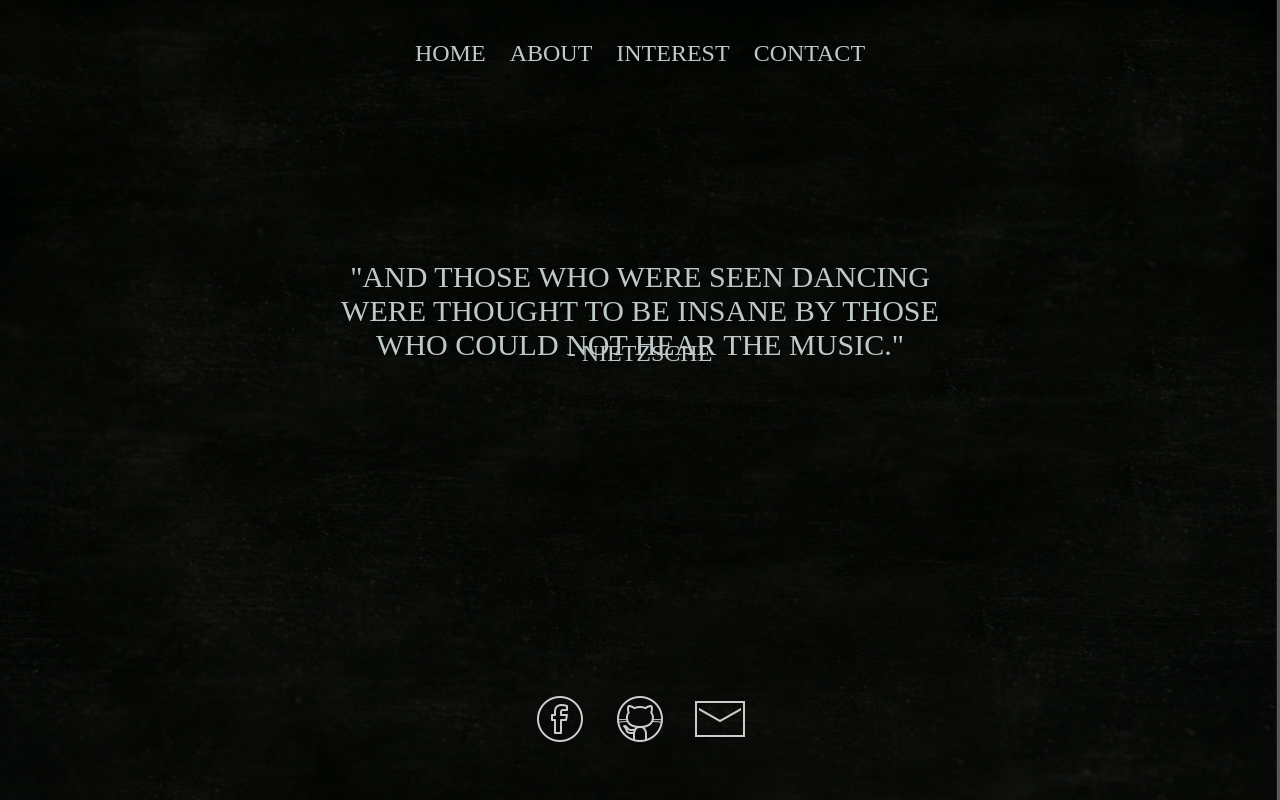
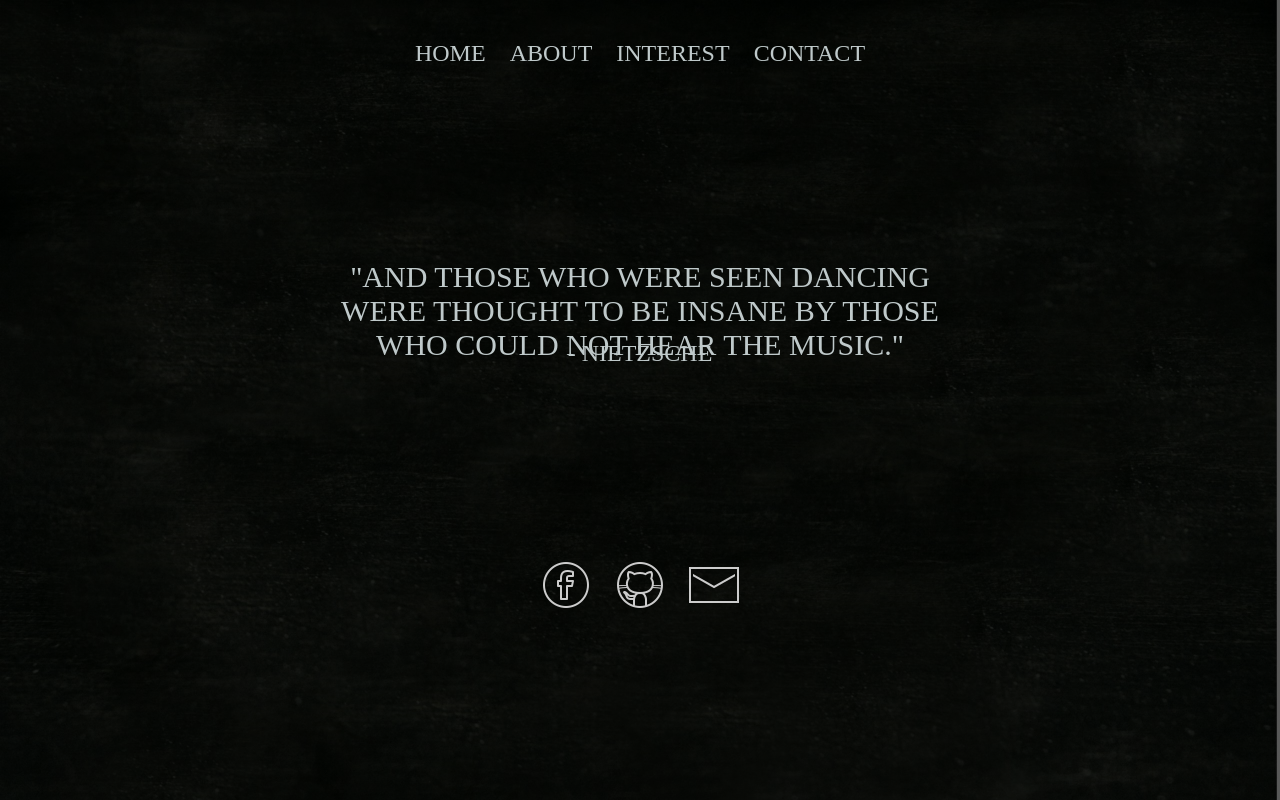
Before and after one commit to Nafisa41/Portfolio, a plain HTML site: page index.html in a window 1280 px wide. Drawn offline with Linux system fonts and the light colour scheme; a web font is replaced by a local one.

Commit message:
spacing  between the interest elements

```diff
--- a/style.css
+++ b/style.css
@@ -72,18 +72,18 @@ body {
     transform: translate(-50%, 0%);
 }
 
+
 .nav-below {
-    display: flex;
-    position: absolute;
-    bottom:5%;
-    padding-left: 520px;
-    padding-top: 10px;
+  float: none;
+  position: absolute;
+  left: 50%;
+  top:70%;
+  transform: translateX(-50%);
 }
 .nav-below a {
     text-decoration: none;
-    padding: 12px 15px;
-    color: #BFC9CA;
     transition: .3s;
+    padding: 10px;
 }
 
 .nav-below a:hover {
@@ -104,7 +104,7 @@ body {
     /*align-items: center;*/
 }
 .portfolio-single {
-    padding: 20px;
+    padding: 30px;
     align-items: center;
 }
 
```
